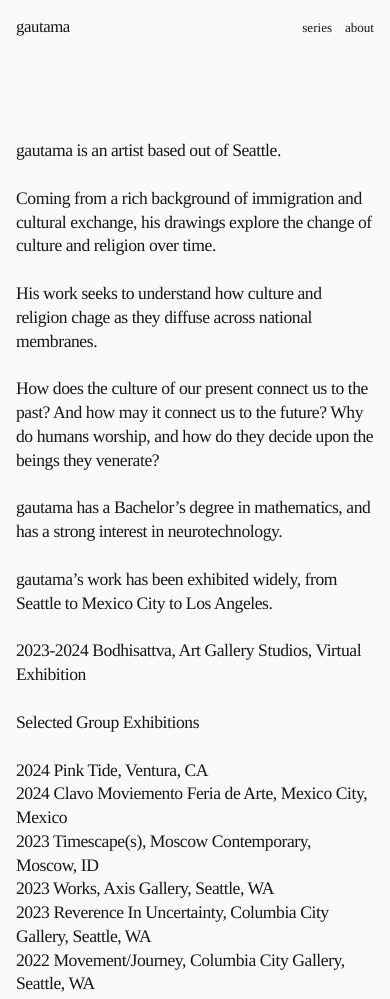
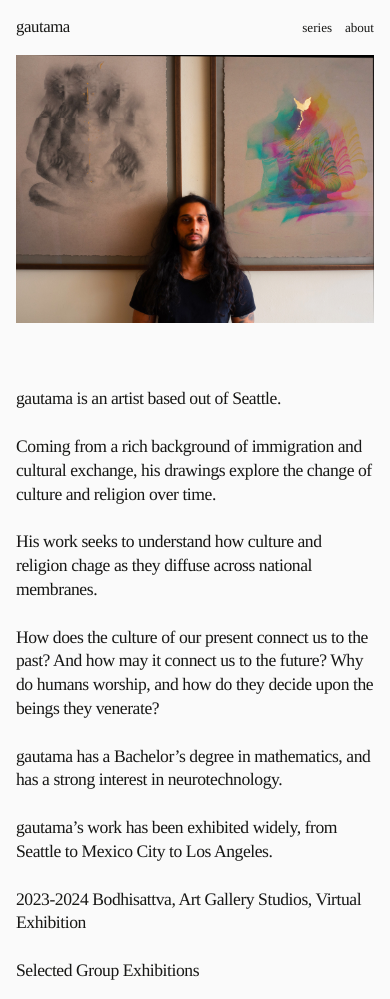
Before and after one commit to asura-io/asura-io.github.io, an Astro site: page /about in a window 390 px wide. Shown: the top 999 px of the page. Built offline with nearby package versions, Linux system fonts and the light colour scheme; Astro itself is replaced by a stand-in of ours.

Commit message:
add portrait to about page

```diff
--- a/astro.config.mjs
+++ b/astro.config.mjs
@@ -4,6 +4,7 @@ import sitemap from '@astrojs/sitemap';
 export default defineConfig({
   site: 'https://gautama.io',
   output: 'static',
+  devToolbar: { enabled: false },
   integrations: [sitemap()],
   build: { format: 'directory' }
 });
--- a/src/pages/about.astro
+++ b/src/pages/about.astro
@@ -1,7 +1,11 @@
 ---
+import { Image } from 'astro:assets';
+import portrait from '../assets/images/gautama-portrait.jpg';
 import SiteLayout from '../layouts/SiteLayout.astro';
 ---
-<SiteLayout title="about — gautama"><article class="about-copy">
+<SiteLayout title="about — gautama"><article class="about-page">
+  <Image class="about-portrait" src={portrait} alt="gautama in front of two paintings" widths={[800, 1200, 1600, 2200]} sizes="(max-width: 700px) 100vw, 72rem" loading="eager" />
+  <div class="about-copy">
   <p>gautama is an artist based out of Seattle.</p>
   <p>Coming from a rich background of immigration and cultural exchange, his drawings explore the change of culture and religion over time.</p>
   <p>His work seeks to understand how culture and religion chage as they diffuse across national membranes.</p>
@@ -13,4 +17,5 @@ import SiteLayout from '../layouts/SiteLayout.astro';
   <p>2024 Pink Tide, Ventura, CA<br />2024 Clavo Moviemento Feria de Arte, Mexico City, Mexico<br />2023 Timescape(s), Moscow Contemporary, Moscow, ID<br />2023 Works, Axis Gallery, Seattle, WA<br />2023 Reverence In Uncertainty, Columbia City Gallery, Seattle, WA<br />2022 Movement/Journey, Columbia City Gallery, Seattle, WA</p>
   <p>Education</p>
   <p>2023 Gage Academy of Art, KoH Atelier<br />2015 Bachelor of Science, Computer Science &amp; Mathematics, University of Illinois</p>
+  </div>
 </article></SiteLayout>
--- a/src/styles/global.css
+++ b/src/styles/global.css
@@ -63,6 +63,9 @@ main { padding: 0 var(--pad) 5rem; }
 .series-art img { display: block; width: 100%; height: auto; }
 .series-statement { max-width: 42rem; padding: clamp(4rem, 12vw, 12rem) 0 5rem; font-size: clamp(1rem, 1.5vw, 1.25rem); line-height: 1.35; }
 .series-statement p { margin: 0 0 1.5rem; }
+.about-page { max-width: 72rem; margin: 0 auto; }
+.about-portrait { display: block; width: 100%; height: auto; }
+.about-page .about-copy { padding-top: clamp(4rem, 10vw, 9rem); }
 .about-copy { max-width: 38rem; padding-top: 10vh; font-size: clamp(1.1rem, 2.2vw, 1.5rem); letter-spacing: -.025em; }
 .about-copy p { margin: 0 0 1.5rem; }
 .site-footer { display: flex; justify-content: flex-start; color: var(--muted); padding: 2rem var(--pad); font-size: .75rem; }
```
Also changed, not shown: src/assets/images/gautama-portrait.jpg (added).
